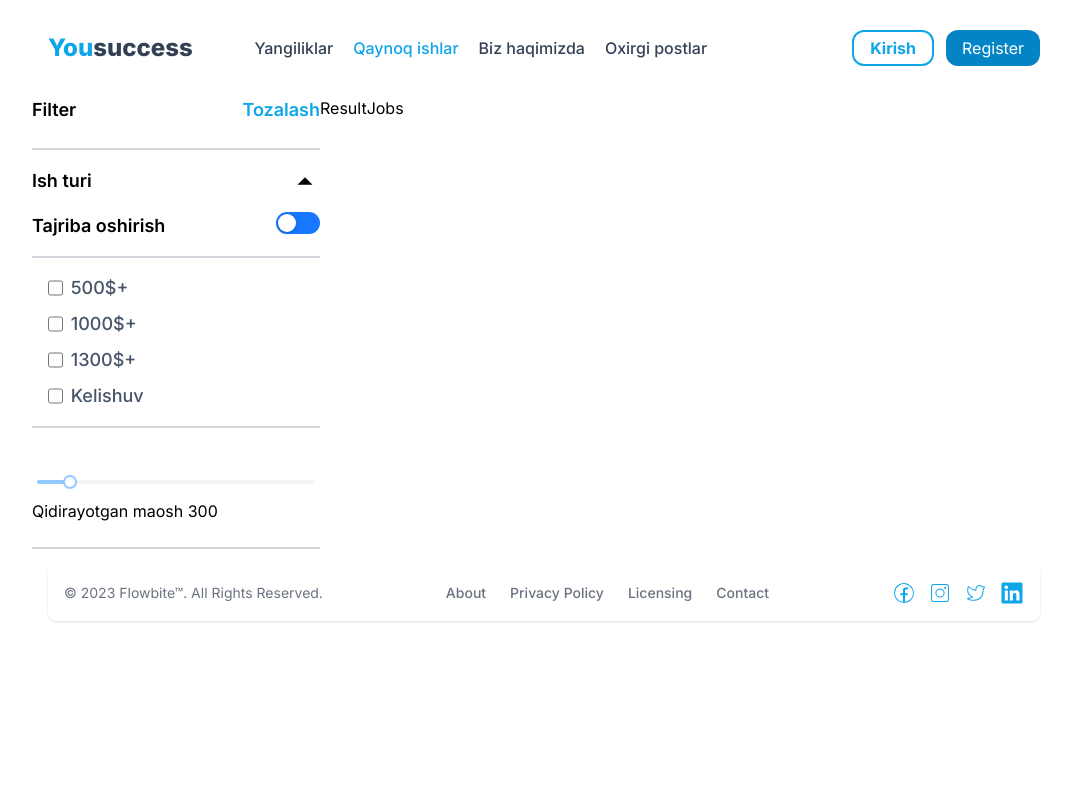
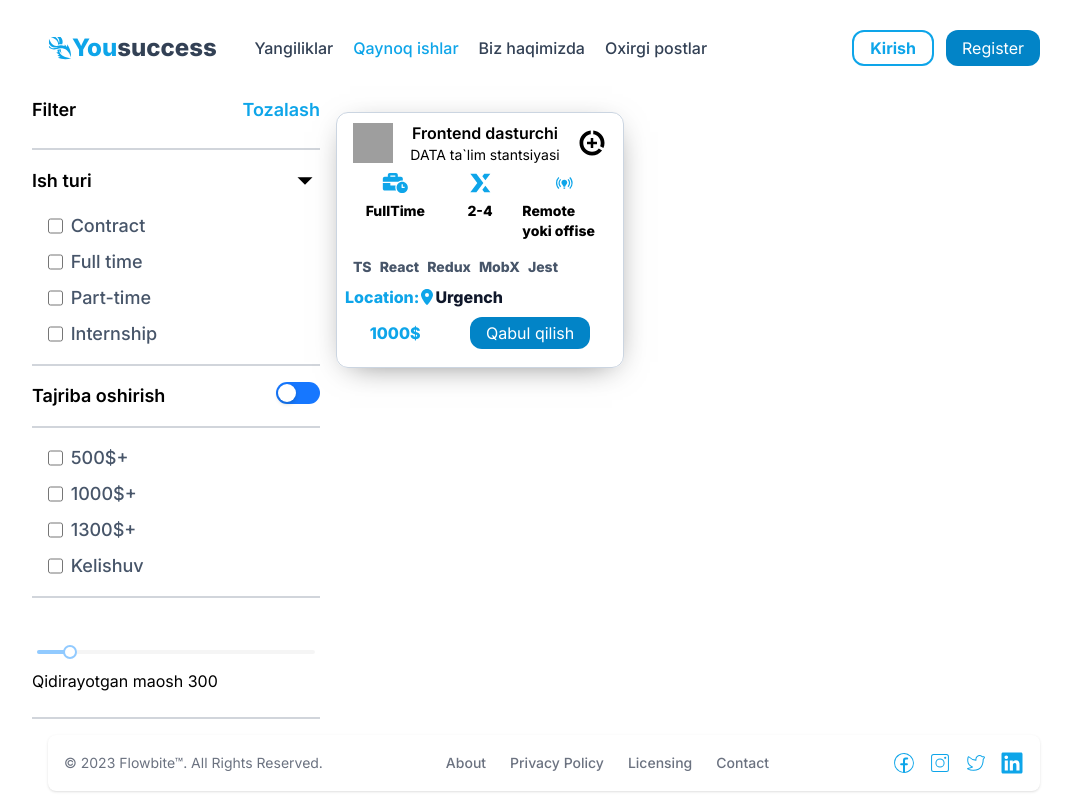
Before and after one commit to Dilshod-Abdullayev/Find_Job_NextTS, a Next.js app: page /ishlar in a window 1280 px wide. Shown: the whole page, without its empty margins (96-1167 px from the left). Built offline with nearby package versions, Linux system fonts and the light colour scheme; grey boxes are pictures that could not be loaded.

Commit message:
ResultJobPanel finished

```diff
--- a/src/app/ishlar/JobType.tsx
+++ b/src/app/ishlar/JobType.tsx
@@ -2,10 +2,8 @@
 import React, { useState } from 'react'
 import { IoMdArrowDropdown, IoMdArrowDropup } from "react-icons/io";
 import { Switch } from 'antd';
-import { ConfigProvider, Button, Space, Input, Divider } from 'antd';
-
 export default function JobType() {
-    const [state, setState] = useState(false)
+    const [state, setState] = useState(true)
     const handleOpen = () => {
         setState(!state)
     }
--- a/src/app/ishlar/ResultJobs.tsx
+++ b/src/app/ishlar/ResultJobs.tsx
@@ -1,7 +1,48 @@
 import React from 'react'
+import { MdDataSaverOn } from "react-icons/md";
+import { FaBusinessTime } from "react-icons/fa";
+import { SiExpertsexchange } from "react-icons/si";
+import { MdOnlinePrediction } from "react-icons/md";
+import { FaLocationDot } from "react-icons/fa6";
 
 export default function ResultJobs() {
   return (
-    <div>ResultJobs</div>
+    <div className='flex justify-around p-4  flex-wrap gap-2'>
+      <div className='w-72 boxshadow h-64 border border-slate-300 p-2  rounded-xl'>
+        <div className='flex justify-around items-center'>
+          <img src="https://play-lh.googleusercontent.com/L3w73ZSvHAU3C6PmPWeuqKEHe67igSj5Ahovxlf0vBSdWi-31_PrLbHBHoSwmzAVzw"
+            className='w-10 h-10'
+            alt="" />
+          <div className='flex flex-col  items-center'>
+            <h1 className='text-base leading-2 font-semibold'>Frontend dasturchi</h1>
+            <p className='text-sm'>DATA ta`lim stantsiyasi</p>
+          </div>
+          <MdDataSaverOn className='text-3xl cursor-pointer' />
+        </div>
+        <div className='flex text-sky-500 w-full mt-2 justify-between px-2 text-xl font-extrabold'>
+          <FaBusinessTime className='w-1/3 flex justify-center' />
+          <SiExpertsexchange className='w-1/3 flex justify-center' />
+          <MdOnlinePrediction className='w-1/3 flex justify-center' />
+        </div>
+        <div className='flex w-full justify-between p-2 text-sm font-extrabold'>
+          <h1 className='w-1/3 flex justify-center'>FullTime</h1>
+          <h1 className='w-1/3 flex justify-center'>2-4</h1>
+          <h1 className='w-1/3 flex justify-center'>Remote yoki offise</h1>
+        </div>
+        <div className='flex gap-2 text-sm text-slate-600 font-extrabold p-2'>
+          <h1>TS</h1>
+          <h1>React</h1>
+          <h1>Redux</h1>
+          <h1>MobX</h1>
+          <h1>Jest</h1>
+        </div >
+        <h1 className='flex items-center text-sky-500 font-extrabold'>Location:<FaLocationDot />  <span className='text-slate-900'>Urgench</span> </h1>
+        <div className='flex items-center justify-around mt-2'>
+          <h1 className='text-sky-500 font-extrabold'>1000$</h1>
+          <button className='bg-sky-600 hover:bg-sky-500 text-white rounded-xl max-md:w-1/3  py-1 px-4'>Qabul qilish</button>
+        </div>
+      </div>
+
+    </div>
   )
 }
--- a/src/app/style.css
+++ b/src/app/style.css
@@ -1,4 +1,3 @@
-
 .swiper {
   width: 100%;
   height: 100%;
@@ -21,3 +20,9 @@
   height: 100%;
   object-fit: cover;
 }
+
+.boxshadow {
+  -webkit-box-shadow: 1px 7px 31px -13px rgba(0, 0, 0, 0.58);
+  -moz-box-shadow: 1px 7px 31px -13px rgba(0, 0, 0, 0.58);
+  box-shadow: 1px 7px 31px -13px rgba(0, 0, 0, 0.58);
+}
--- a/src/components/Navbar/Logo.tsx
+++ b/src/components/Navbar/Logo.tsx
@@ -1,8 +1,10 @@
 import Link from 'next/link'
 import React from 'react'
+import { GiInterleavedClaws } from "react-icons/gi";
+
 
 export default function Logo() {
     return (
-        <Link href='/' className='text-sky-500 text-2xl cursor-pointer font-extrabold'>You<span className='text-slate-700'>success</span></Link>
+        <Link href='/' className='text-sky-500 flex items-center text-2xl cursor-pointer font-extrabold'><GiInterleavedClaws />You<span className='text-slate-700'>success</span></Link>
     )
 }
```
Lines whose indentation alone changed are shown as unchanged.
